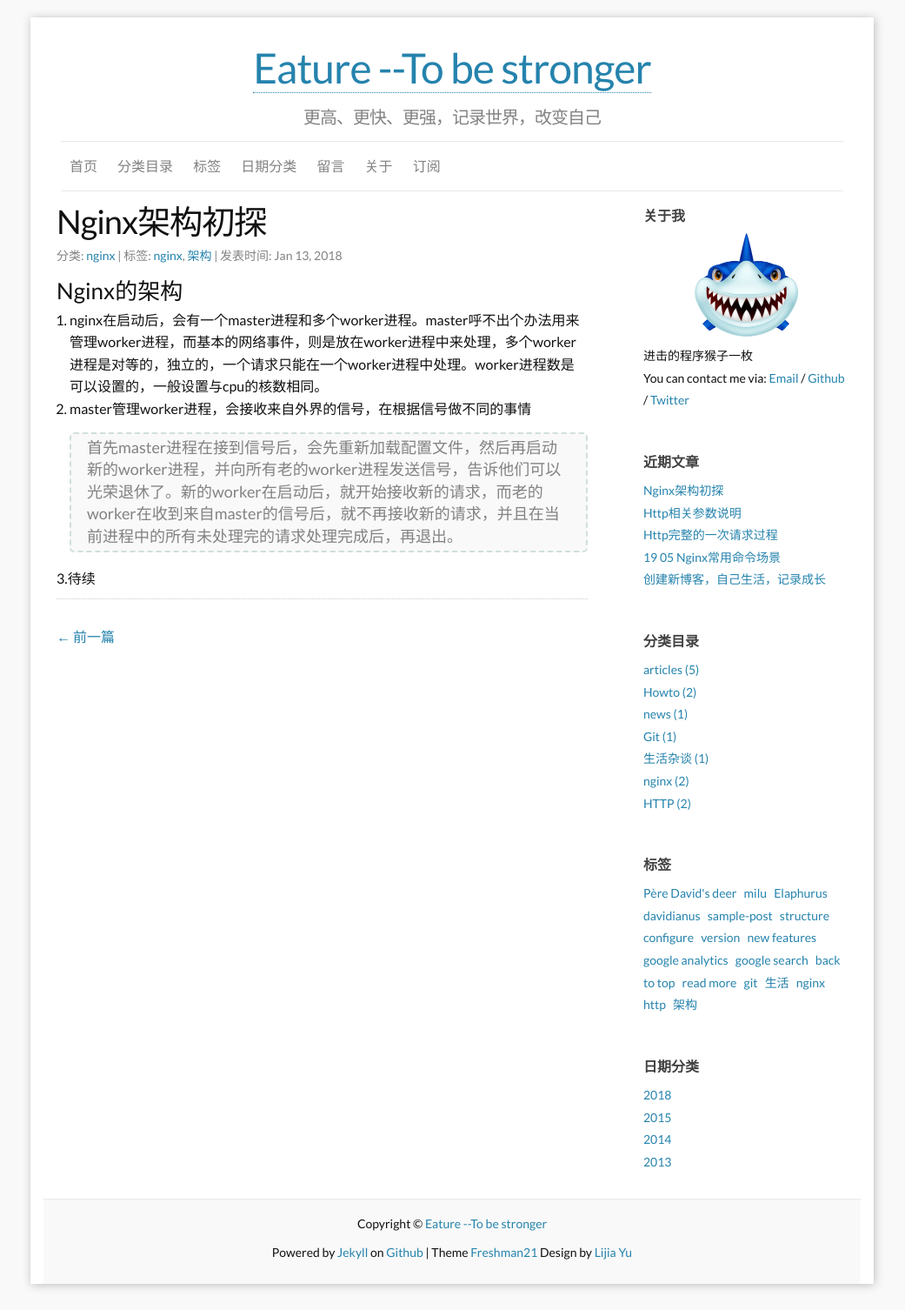
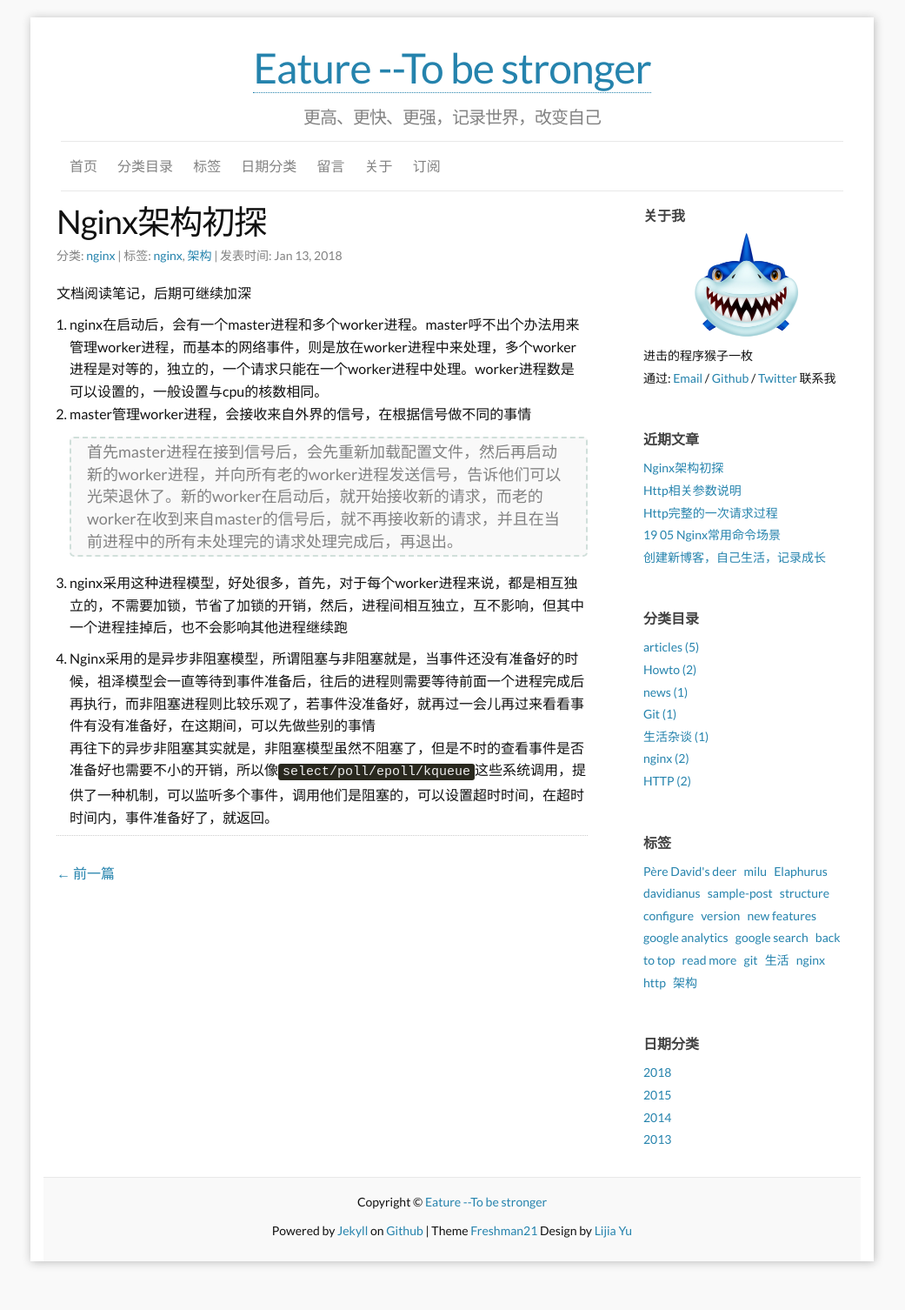
Before and after one commit to zoueature/zoueature.github.io, a Jekyll site: the page built from _posts/2018-01-13-nginx架构初探.md, in a window 1280 px wide. Shown: the whole page at 87% size, without its empty margins (120-1161 px from the left). Built offline with Jekyll 4.4.1, drawn with Linux system fonts in a browser that asks for light colours; comment, search, counter and statistics services are not loaded; after the commit the page ends 1480 px from its top, so only the background shows below that.

Commit message:
update git nginx a little

```diff
--- a/_includes/Aboutme.html
+++ b/_includes/Aboutme.html
@@ -6,7 +6,7 @@
 
   {% if site.ShowContactInfo == "True" %}
 
-  You can contact me via:
+  通过:
 
   {% if site.email != empty %}
   <a href="mailto:{{site.email}}" title="mailto: {{site.email}}">Email</a> /
@@ -19,5 +19,5 @@
   {% endif %}
 
   {% endif %}
-
+  联系我
 </div>
--- a/_posts/2018-01-13-nginx架构初探.md
+++ b/_posts/2018-01-13-nginx架构初探.md
@@ -3,14 +3,17 @@ layout: post
 author: eature
 published: true
 categories: nginx
+modify: 2018-01-14
 tags:
 - nginx
 - 架构
 ---
-
-### Nginx的架构
+文档阅读笔记，后期可继续加深
 1. nginx在启动后，会有一个master进程和多个worker进程。master呼不出个办法用来管理worker进程，而基本的网络事件，则是放在worker进程中来处理，多个worker进程是对等的，独立的，一个请求只能在一个worker进程中处理。worker进程数是可以设置的，一般设置与cpu的核数相同。
 2. master管理worker进程，会接收来自外界的信号，在根据信号做不同的事情
 >首先master进程在接到信号后，会先重新加载配置文件，然后再启动新的worker进程，并向所有老的worker进程发送信号，告诉他们可以光荣退休了。新的worker在启动后，就开始接收新的请求，而老的worker在收到来自master的信号后，就不再接收新的请求，并且在当前进程中的所有未处理完的请求处理完成后，再退出。
 
-3.待续
+3. nginx采用这种进程模型，好处很多，首先，对于每个worker进程来说，都是相互独立的，不需要加锁，节省了加锁的开销，然后，进程间相互独立，互不影响，但其中一个进程挂掉后，也不会影响其他进程继续跑
+
+4. Nginx采用的是异步非阻塞模型，所谓阻塞与非阻塞就是，当事件还没有准备好的时候，祖泽模型会一直等待到事件准备后，往后的进程则需要等待前面一个进程完成后再执行，而非阻塞进程则比较乐观了，若事件没准备好，就再过一会儿再过来看看事件有没有准备好，在这期间，可以先做些别的事情
+ 再往下的异步非阻塞其实就是，非阻塞模型虽然不阻塞了，但是不时的查看事件是否准备好也需要不小的开销，所以像`select/poll/epoll/kqueue`这些系统调用，提供了一种机制，可以监听多个事件，调用他们是阻塞的，可以设置超时时间，在超时时间内，事件准备好了，就返回。
```
Also changed, not shown: _posts/2018-01-10-Git重温.md (+4 -0 lines).
